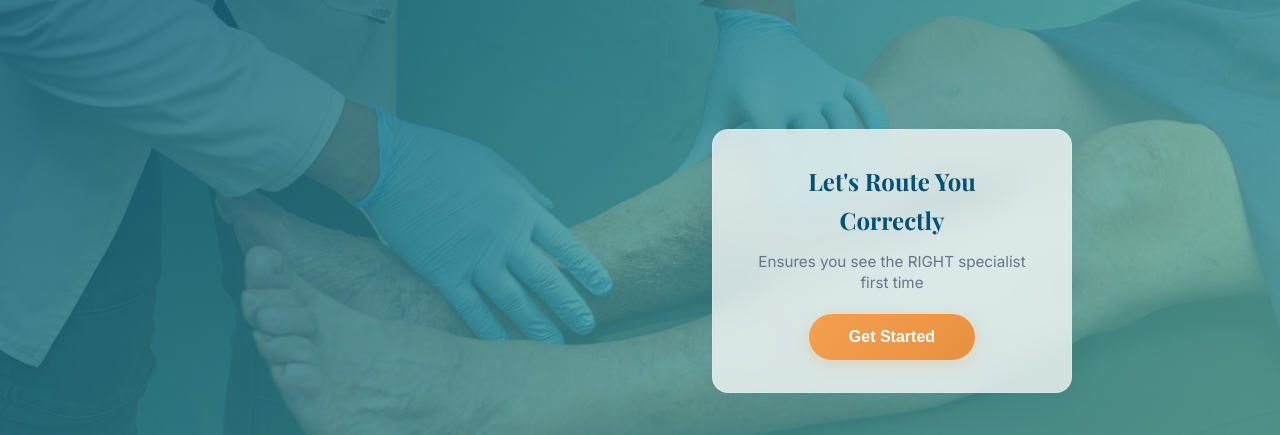
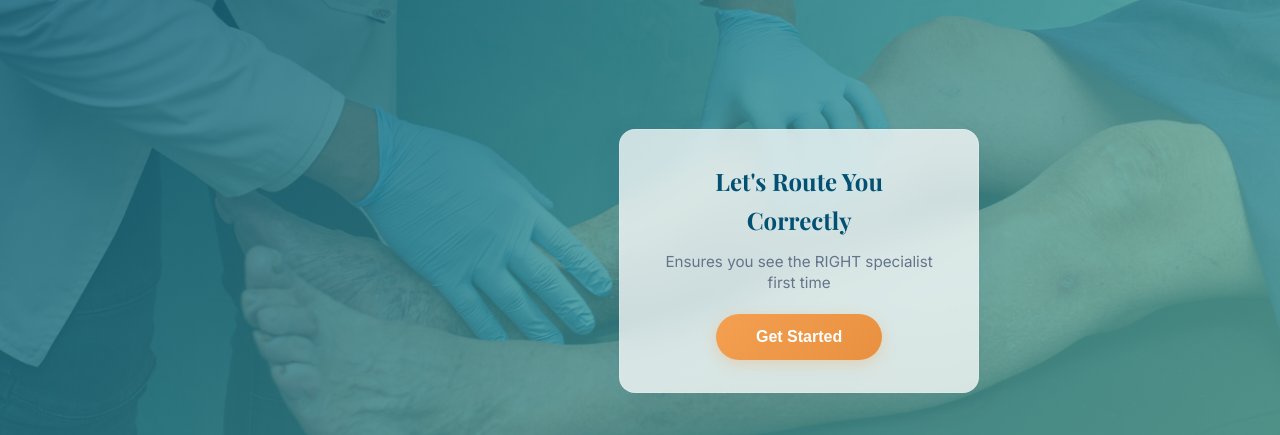
Before and after one commit to leadballoon-agency/cosmex-vein-centre, a website: page index.html in a window 1280 px wide. Shown: the part 365-800 px from the top of the page. Drawn offline with nearby package versions, Linux system fonts and the light colour scheme; a script that the page names is missing.

Commit message:
Fix: Center welcome card properly in assessment container

```diff
--- a/index.html
+++ b/index.html
@@ -367,12 +367,23 @@
             justify-content: center;
         }
 
+        .assessment-tool {
+            width: 100%;
+            display: flex;
+            align-items: center;
+            justify-content: center;
+        }
+
         .assessment-container.assessment-active {
             background: white;
             padding: 3rem;
             min-height: 550px; /* Consistent height during assessment */
             box-shadow: 0 20px 60px rgba(3, 81, 114, 0.12);
             display: block; /* Reset to block when active */
+        }
+
+        .assessment-container.assessment-active .assessment-tool {
+            display: block; /* Reset to block when assessment is active */
         }
 
         .assessment-container.focused {
@@ -1483,7 +1494,7 @@
 
                 <div class="assessment-tool" id="assessmentTool">
                     <!-- Welcome Card -->
-                    <div class="assessment-welcome active" id="assessmentWelcome" style="display: flex; justify-content: center; align-items: center; padding: 2rem 0;">
+                    <div class="assessment-welcome active" id="assessmentWelcome" style="display: flex; justify-content: center; align-items: center; width: 100%;">
                         <div style="text-align: center; padding: 2rem 2.5rem; background: rgba(255, 255, 255, 0.75); border-radius: 16px; backdrop-filter: blur(12px); -webkit-backdrop-filter: blur(12px); box-shadow: 0 8px 32px rgba(3, 81, 114, 0.08); border: 1px solid rgba(255, 255, 255, 0.18); max-width: 360px;">
                             <h3 style="color: var(--cambridge-blue); font-size: 1.5rem; margin-bottom: 0.75rem; font-family: 'Playfair Display', serif; font-weight: 700;">Let's Route You Correctly</h3>
                             <p style="color: var(--text-secondary); margin-bottom: 1.25rem; font-size: 0.95rem; line-height: 1.4;">Ensures you see the RIGHT specialist first time</p>
```
